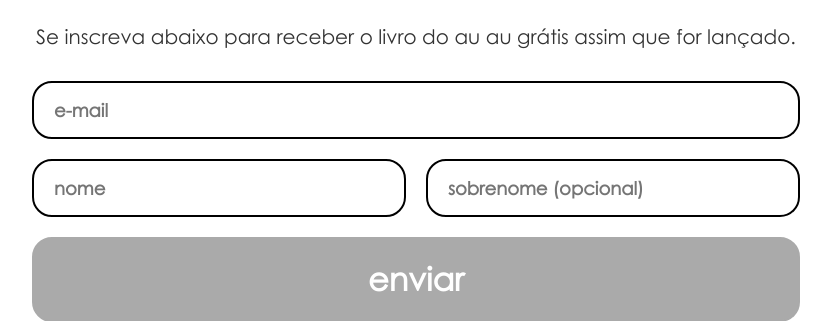
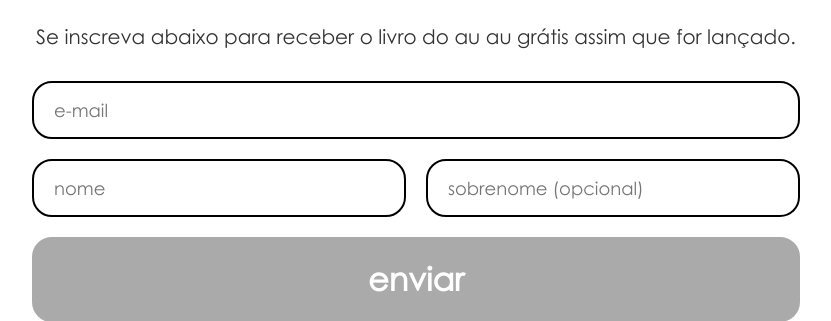
Before and after one commit to rogerhil/oauau, a Django app: page / in a window 1280 px wide. Shown: the part 632-953 px from the top of the page, without its empty margins (224-1055 px from the left). Run offline with Django 3.2, Linux system fonts and the light colour scheme; some libraries are stand-ins or nearby versions; some web fonts are replaced.

Commit message:
Small css fix.

```diff
--- a/src/static/css/flavia1.css
+++ b/src/static/css/flavia1.css
@@ -651,7 +651,6 @@ img.ajax-loader {
 #form-subscriber input {
     width: 100%;
     color: #000;
-    font-weight: bold !important;
     padding: 10px 20px;
     background: rgba(255,255,255,0.0);
     border: 2px solid #000;
```
